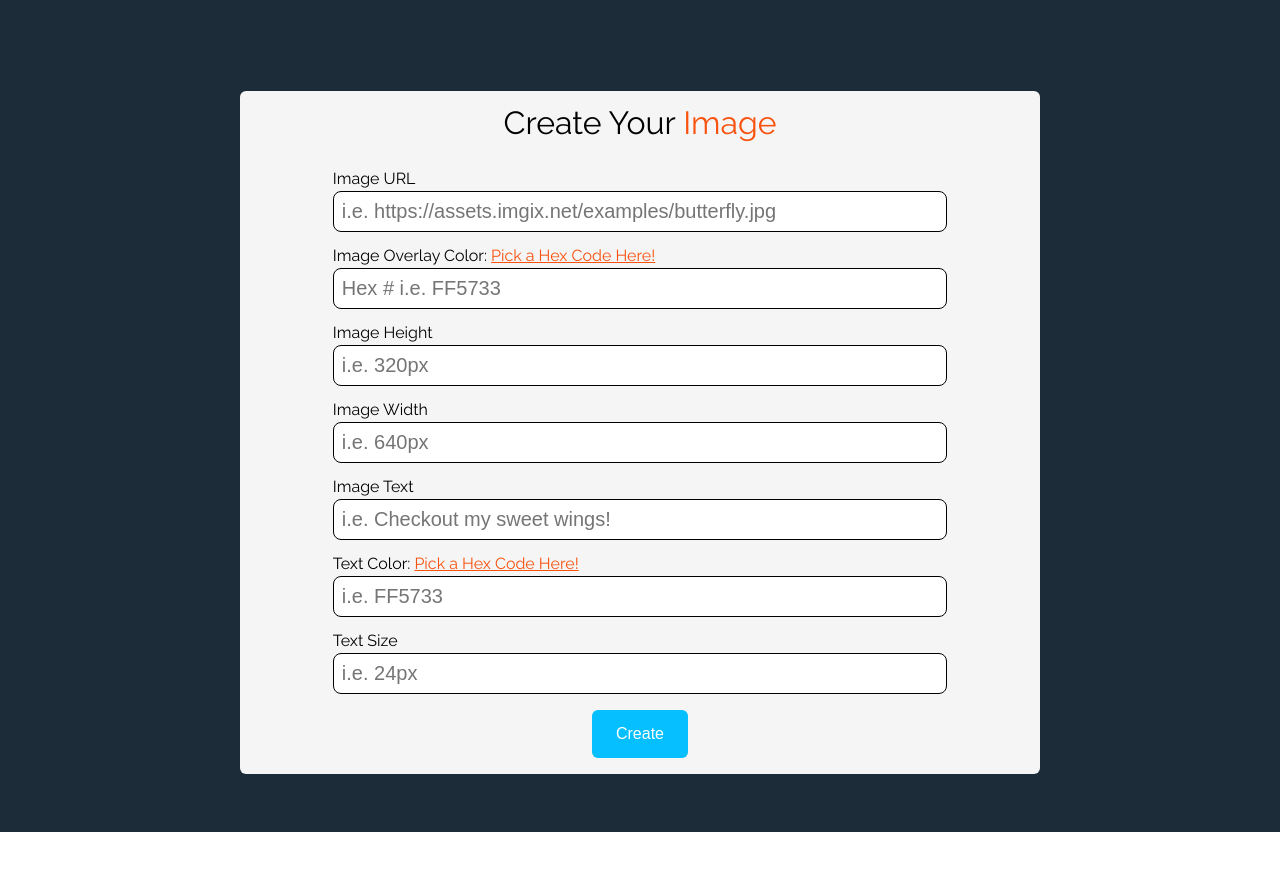
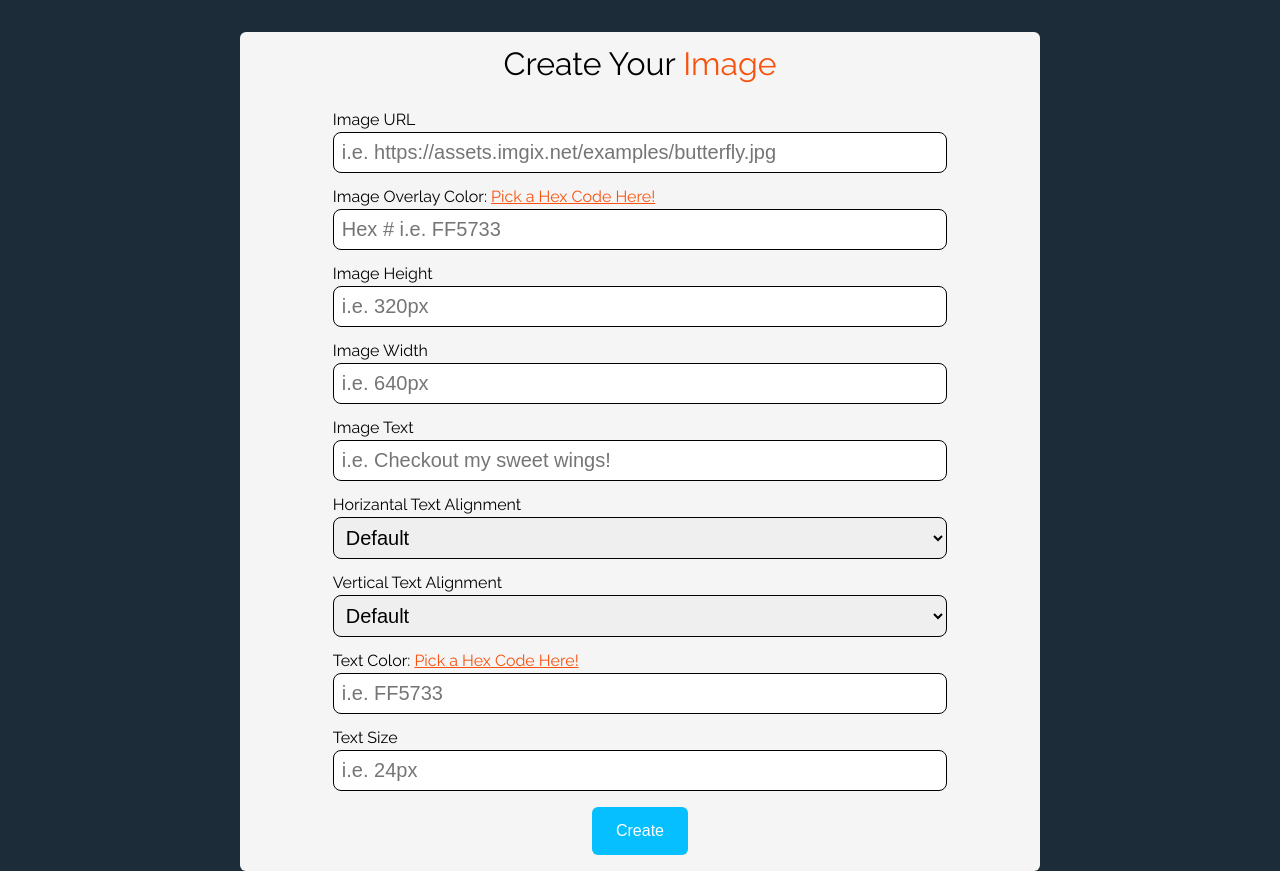
Before and after one commit to robstrass/imgix-takehome, a React (Create React App) app: page / in a window 1280 px wide. Before the commit the page ends 832 px from the top, so only its background shows below. Built offline with nearby package versions, Linux system fonts and the light colour scheme.

Commit message:
fixed overflow on image, added link to new image in new page, general css styling

```diff
--- a/src/Components/DisplayImage/displayImage.module.css
+++ b/src/Components/DisplayImage/displayImage.module.css
@@ -13,9 +13,10 @@
     color: rgb(248,82,14);
 }
 
-.displayImg {
-    overflow-x: auto !important;
-    overflow-y: auto !important;
+.displayImgHolder {
+    width: 90vw;
+    height: 90vh;
+    overflow: scroll;
 }
 
 .displayUrlWrapper {
@@ -31,7 +32,10 @@
 }
 
 .displayUrl {
-    border-bottom: 1px solid black;
-    user-select: all;
     padding: 1rem;
+    text-align: center;
 }
+
+.displayUrl > a {
+    color: rgb(248,82,14);
+}
--- a/src/Components/DisplayImage/index.js
+++ b/src/Components/DisplayImage/index.js
@@ -11,14 +11,20 @@ export default function DisplayImage({ finalUrl }) {
                     Your New Image URL:
                 </p>
                 <p className={style.displayUrl}>
-                    {finalUrl}
+                    <a
+                        href={finalUrl}
+                        target='_blank'
+                        rel='noreferrer'
+                    >{finalUrl}</a>
                 </p>
             </div>
-            <img
-                className={style.displayImg}
-                src={finalUrl}
-                alt='Your new image'
-            />
+            <div className={style.displayImgHolder}>
+                <img
+                    className={style.displayImg}
+                    src={finalUrl}
+                    alt='Your new image'
+                />
+            </div>
         </div>
     )
 }
--- a/src/Components/Form/index.js
+++ b/src/Components/Form/index.js
@@ -4,6 +4,8 @@ import style from './form.module.css';
 
 export default function Form({ setParameters, imgUrl, setImgUrl, setImgDisplay }) {
     const [imgText, setImgText] = useState('');
+    const [textAlignHorizantal, setTextAlignHorizantal] = useState('');
+    const [textAlignVertical, setTextAlignVertical] = useState('');
     const [imgBlend, setImgBlend] = useState('');
     const [height, setHeight] = useState('');
     const [width, setWidth] = useState('');
@@ -26,6 +28,7 @@ export default function Form({ setParameters, imgUrl, setImgUrl, setImgDisplay }
         e.preventDefault();
 
         const errors = validate();
+        const alignment = `${textAlignHorizantal} ${textAlignVertical}`;
 
         if (errors.length > 0) {
             return setErrors(errors);
@@ -37,7 +40,8 @@ export default function Form({ setParameters, imgUrl, setImgUrl, setImgDisplay }
             w: width,
             h: height,
             txtclr: textColor,
-            txtsize: textSize
+            txtsize: textSize,
+            txtalign: alignment
         });
         setImgDisplay(true);
         setErrors([]);
@@ -147,6 +151,44 @@ export default function Form({ setParameters, imgUrl, setImgUrl, setImgDisplay }
                 <div className={style.mainInputWrapper}>
                     <label
                         className={style.mainLabel}
+                        htmlFor='textAlignHorizantal'
+                    >
+                        Horizantal Text Alignment
+                    </label>
+                    <select
+                        className={style.mainInput}
+                        id='textAlignHorizantal'
+                        name='textAlignHorizantal'
+                        onChange={e => setTextAlignHorizantal(e.target.value)}
+                    >
+                        <option value='unset'>Default</option>
+                        <option value='center'>Center</option>
+                        <option value='left'>Left</option>
+                        <option value='right'>Right</option>
+                    </select>
+                </div>
+                <div className={style.mainInputWrapper}>
+                    <label
+                        className={style.mainLabel}
+                        htmlFor='textAlignVertical'
+                    >
+                        Vertical Text Alignment
+                    </label>
+                    <select
+                        className={style.mainInput}
+                        id='textAlignVertical'
+                        name='textAlignVertical'
+                        onChange={e => setTextAlignVertical(e.target.value)}
+                    >
+                        <option value='unset'>Default</option>
+                        <option value='top'>Top</option>
+                        <option value='middle'>Middle</option>
+                        <option value='bottom'>Bottom</option>
+                    </select>
+                </div>
+                <div className={style.mainInputWrapper}>
+                    <label
+                        className={style.mainLabel}
                         htmlFor='textColor'
                     >
                         Text Color: <span className={style.mainSpan}>
--- a/src/index.css
+++ b/src/index.css
@@ -48,6 +48,6 @@ table {
 	border-spacing: 0;
 }
 
-::-webkit-scrollbar {
+/* ::-webkit-scrollbar {
     display: none;
-}
+} */
```
